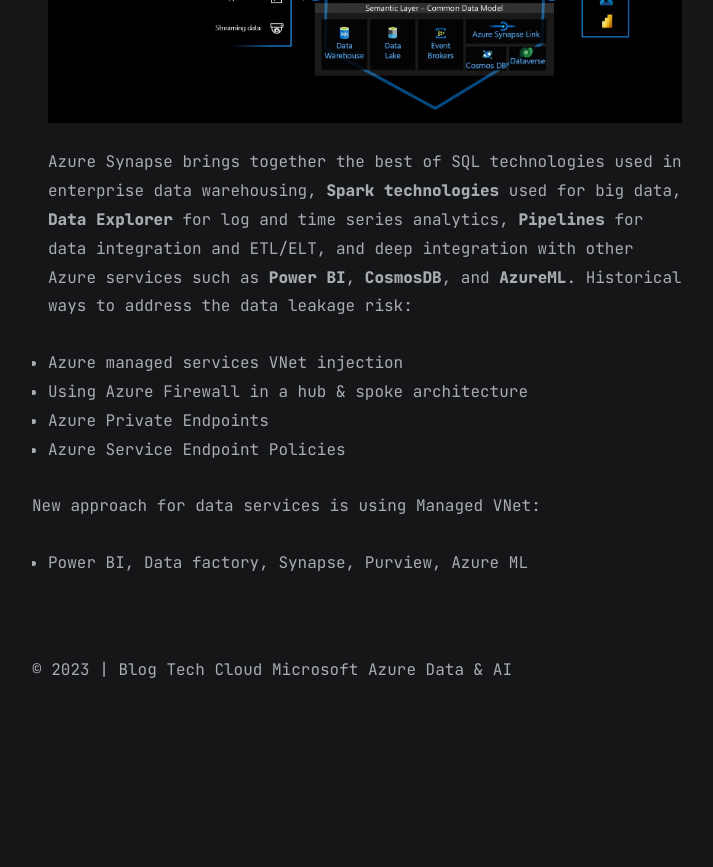
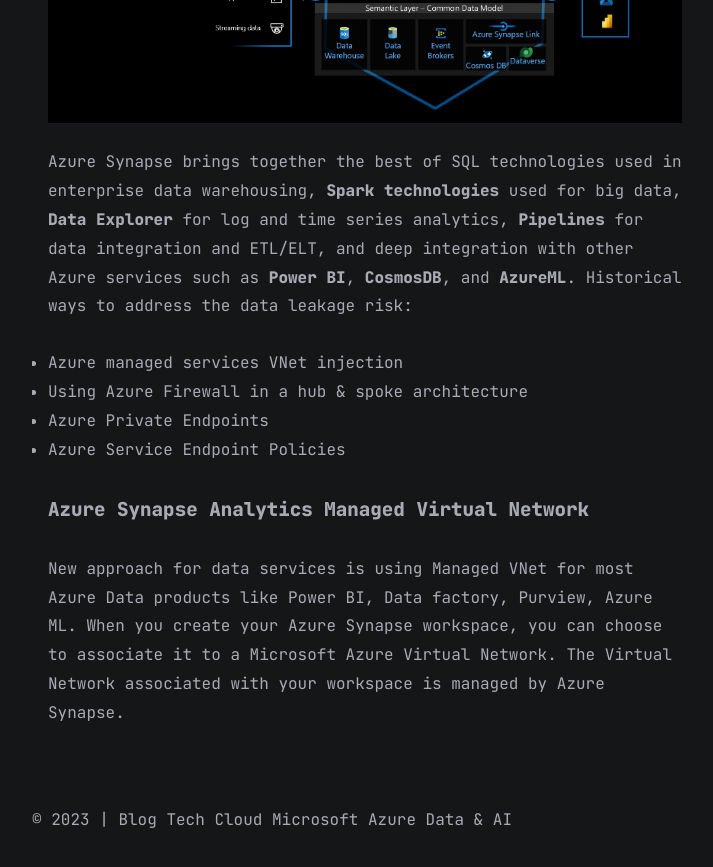
Before and after one commit to marc-hadjeje/marc-hadjeje.github.io, a Jekyll site: the page built from all_collections/_posts/2021-11-04-Synapse Analytics DEP.md, in a window 1280 px wide and 900 px high, scrolled down 1405 px. Shown: the top 867 px of the window, without its empty margins (283-996 px from the left). Built offline with Jekyll 4.4.1, drawn with Linux system fonts in a browser that asks for light colours; before the commit the page ends 2155 px from its top, so only the background shows below that.

Commit message:
Update 2021-11-04-Synapse Analytics DEP.md

```diff
--- a/all_collections/_posts/2021-11-04-Synapse Analytics DEP.md
+++ b/all_collections/_posts/2021-11-04-Synapse Analytics DEP.md
@@ -20,6 +20,6 @@ Historical ways to address the data leakage risk:
 - Using Azure Firewall in a hub & spoke architecture
 - Azure Private Endpoints
 - Azure Service Endpoint Policies
-
-New approach for data services is using Managed VNet:
-- Power BI, Data factory, Synapse, Purview, Azure ML
+##### Azure Synapse Analytics Managed Virtual Network
+New approach for data services is using Managed VNet for most Azure Data products like Power BI, Data factory, Purview, Azure ML.
+When you create your Azure Synapse workspace, you can choose to associate it to a Microsoft Azure Virtual Network. The Virtual Network associated with your workspace is managed by Azure Synapse.
```
